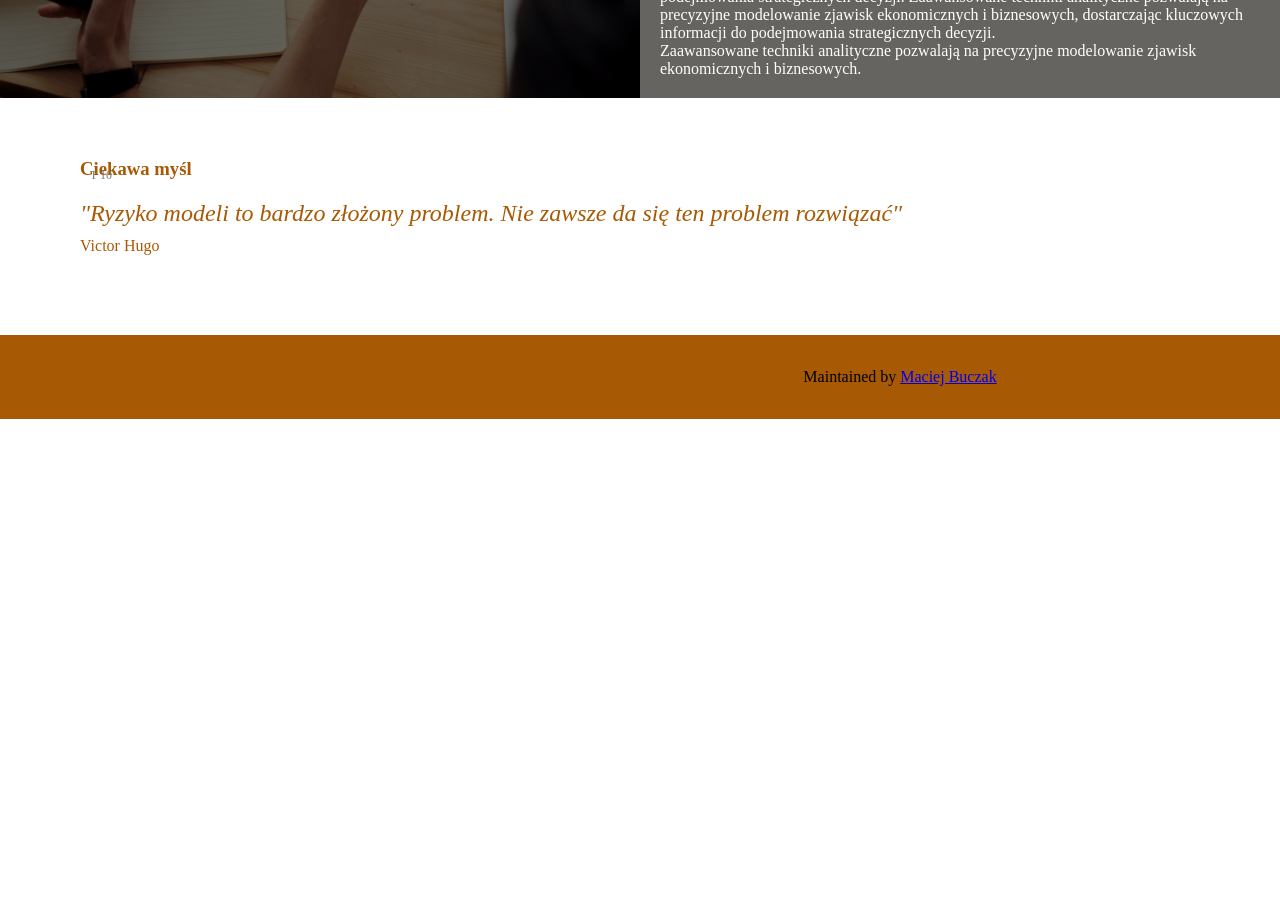
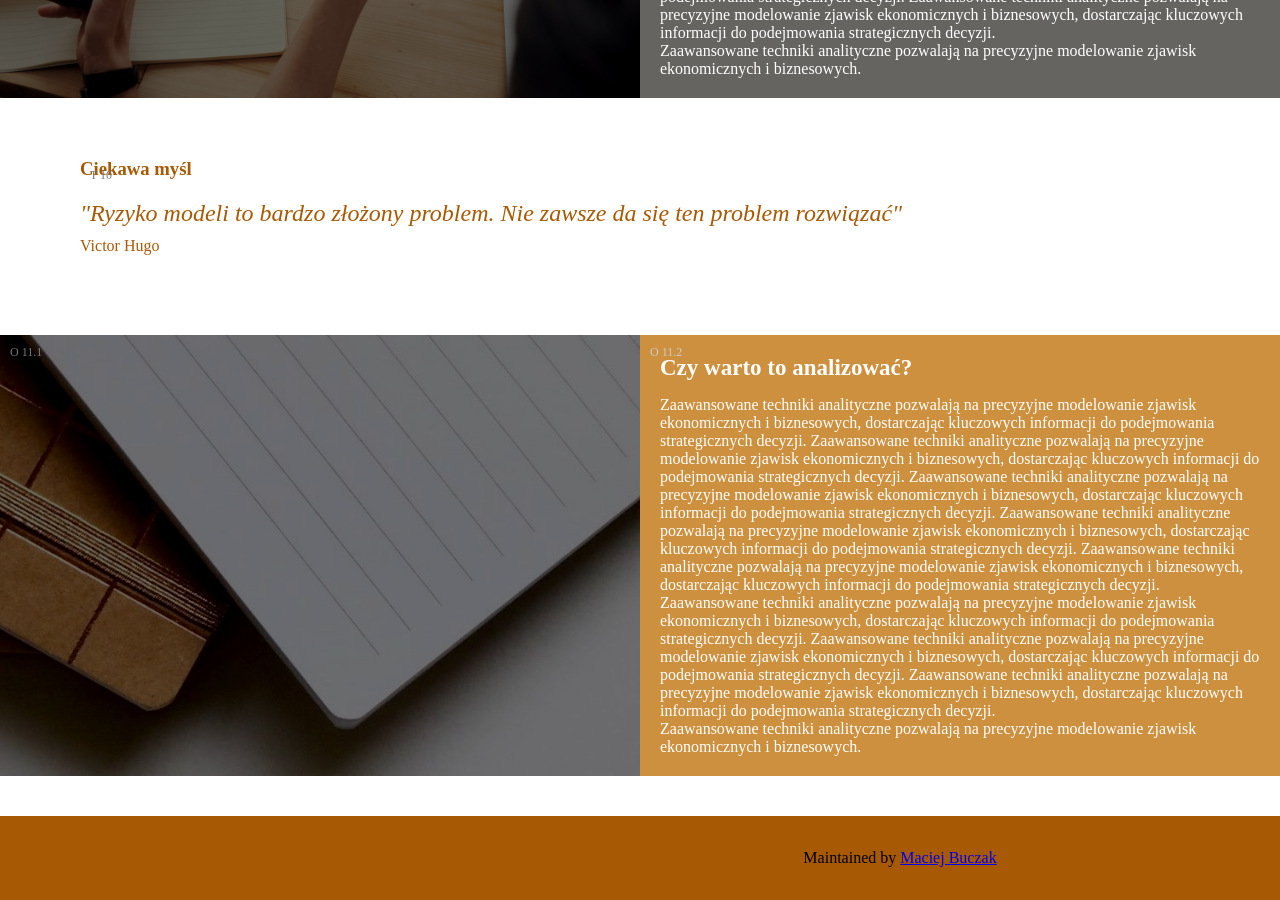
Before and after one commit to MaciejBuczak/risk-research, a Jekyll site: the page built from ryzmod.md, in a window 1280 px wide and 900 px high, scrolled down 3825 px. Built offline with Jekyll 4.4.1, drawn with Linux system fonts in a browser that asks for light colours; before the commit the page ends 4244 px from its top, so only the background shows below that.

Commit message:
Update ryzyko-modeli-layout.html

```diff
--- a/_layouts/ryzyko-modeli-layout.html
+++ b/_layouts/ryzyko-modeli-layout.html
@@ -1222,6 +1222,35 @@
     </section>
   </div>
 
+
+        <!-- Sekcja O 11 - poza kontenerem, aby zajmowała pełną szerokość -->
+      <div class="full-width-section" style="display: flex; margin-bottom: 40px;">
+<!-- Boks lewy -->
+<div style="flex: 1; background-color: #ece0d0; position: relative; padding: 20px; overflow: hidden;">
+  <div class="ryzmod-object-id" style="position: absolute; top: 10px; left: 10px; font-size: 12px; color: #777; z-index: 5;">O 11.1</div>
+
+  <!-- Dodane zdjęcie z ciemnym nakładaniem -->
+  <div style="position: absolute; top: 0; left: 0; width: 100%; height: 100%; background-image: url('/risk-research/assets/images/ryzyko-modeli-main-in.jpg'); background-size: cover; background-position: center; filter: brightness(0.7) contrast(1.1);"></div>
+
+  <!-- Dodatkowa ciemna nakładka -->
+  <div style="position: absolute; top: 0; left: 0; width: 100%; height: 100%; background-color: rgba(0, 0, 0, 0.4);"></div>
+</div>
+        <!-- Boks prawy - szary -->
+        <div style="flex: 1; background-color: #cc903e; color: white; padding: 20px; position: relative;">
+          <div class="ryzmod-object-id" style="position: absolute; top: 10px; left: 10px; font-size: 12px; color: #ccc;">O 11.2</div>
+          <h3 style="margin-bottom: 15px; font-size: 23px; color: white;">Czy warto to analizować?</h3>
+          <p style="color: white;">Zaawansowane techniki analityczne pozwalają na precyzyjne modelowanie zjawisk ekonomicznych i biznesowych, dostarczając kluczowych informacji do podejmowania strategicznych decyzji.
+          Zaawansowane techniki analityczne pozwalają na precyzyjne modelowanie zjawisk ekonomicznych i biznesowych, dostarczając kluczowych informacji do podejmowania strategicznych decyzji.
+            Zaawansowane techniki analityczne pozwalają na precyzyjne modelowanie zjawisk ekonomicznych i biznesowych, dostarczając kluczowych informacji do podejmowania strategicznych decyzji.
+            Zaawansowane techniki analityczne pozwalają na precyzyjne modelowanie zjawisk ekonomicznych i biznesowych, dostarczając kluczowych informacji do podejmowania strategicznych decyzji.
+          Zaawansowane techniki analityczne pozwalają na precyzyjne modelowanie zjawisk ekonomicznych i biznesowych, dostarczając kluczowych informacji do podejmowania strategicznych decyzji.
+          Zaawansowane techniki analityczne pozwalają na precyzyjne modelowanie zjawisk ekonomicznych i biznesowych, dostarczając kluczowych informacji do podejmowania strategicznych decyzji.
+          Zaawansowane techniki analityczne pozwalają na precyzyjne modelowanie zjawisk ekonomicznych i biznesowych, dostarczając kluczowych informacji do podejmowania strategicznych decyzji.
+          Zaawansowane techniki analityczne pozwalają na precyzyjne modelowanie zjawisk ekonomicznych i biznesowych, dostarczając kluczowych informacji do podejmowania strategicznych decyzji.</p>
+          <p style="color: white;">Zaawansowane techniki analityczne pozwalają na precyzyjne modelowanie zjawisk ekonomicznych i biznesowych.</p>
+        </div>
+      </div>
+
   <!-- FOOTER  -->
   <div id="footer_wrap" class="outer">
     <footer class="inner">
```
